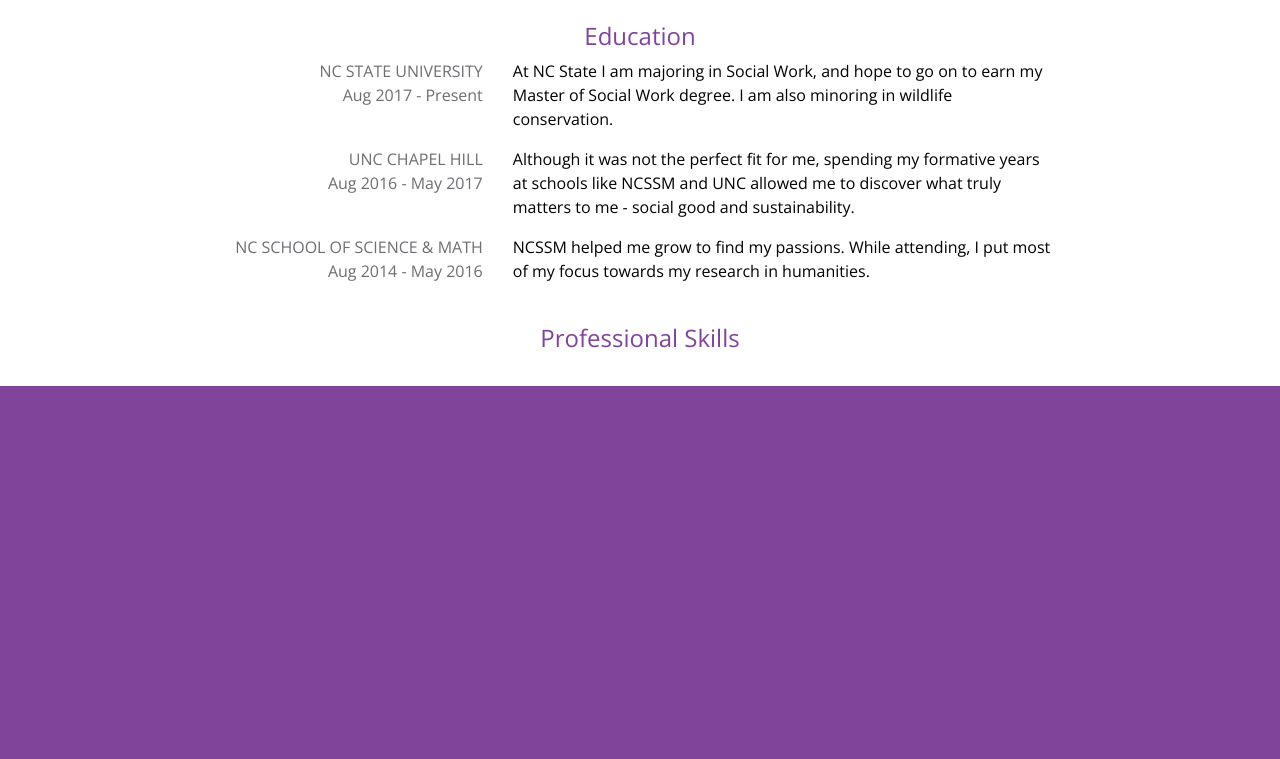
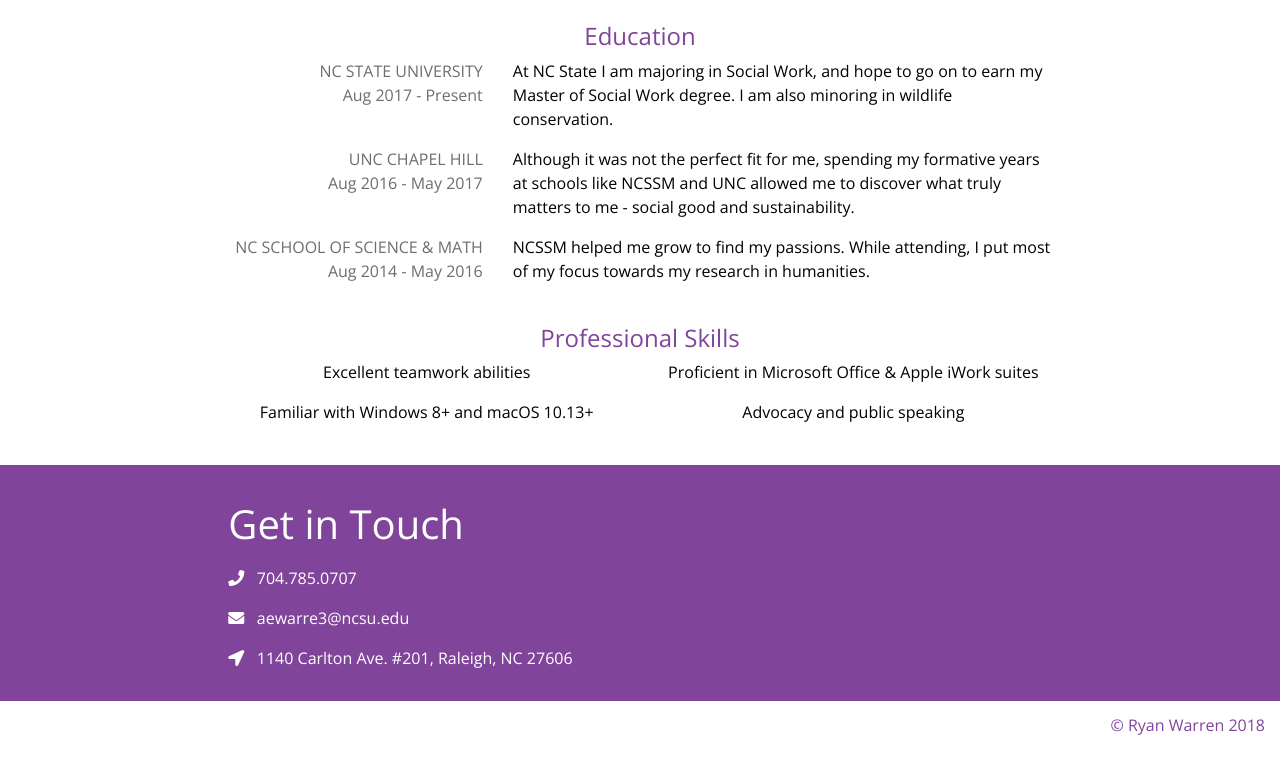
Before and after one commit to adboio/ryanwarren, a plain HTML site: page index.html in a window 1280 px wide. Shown: the part 1371-2130 px from the top of the page. Before the commit the page ends 1757 px from the top, so only its background shows below. Drawn offline with nearby package versions, Linux system fonts and the light colour scheme.

Commit message:
add skills, contact, and footer

```diff
--- a/index.html
+++ b/index.html
@@ -191,12 +191,42 @@
 					</div>
 				</div>
 
-				<div class="row">
-					<div class="col-12 text-center">
-
+				<div class="row" id="skills">
+					<div class="col-md-6 text-center">
+						<p>Excellent teamwork abilities</p>
+						<p>Familiar with Windows 8+ and macOS 10.13+</p>
+					</div>
+					<div class="col-md-6 text-center">
+						<p>Proficient in Microsoft Office &amp; Apple iWork suites</p>
+						<p>Advocacy and public speaking</p>
 					</div>
 				</div>
 			</div>
+		</div>
+	</div>
+
+	<div class="container-fluid" id="panel-two">
+		<div class="row">
+			<div class="col-md-8 offset-md-2">
+				<h1>Get in Touch</h1>
+			</div>
+		</div>
+		<div class="row" id="contact-row">
+			<div class="col-md-8 offset-md-2 text-left">
+				<!--
+				<p class="modal-info">704.785.0707 &nbsp;&nbsp;<i class="fas fa-phone modal-icon"></i></p>
+				<p class="modal-info">aewarre3@ncsu.edu &nbsp;&nbsp;<i class="fas fa-envelope modal-icon"></i></p>
+				<p class="modal-info">1140 Carlton Ave. #201, Raleigh, NC 27606 &nbsp;&nbsp;<i class="fas fa-location-arrow modal-icon"></i></p>-->
+				<p class="contact-info"><i class="fas fa-phone contact-icon"></i> &nbsp;&nbsp;704.785.0707</p>
+				<p class="contact-info"><i class="fas fa-envelope contact-icon"></i> &nbsp;&nbsp;aewarre3@ncsu.edu</p>
+				<p class="contact-info"><i class="fas fa-location-arrow contact-icon"></i> &nbsp;&nbsp;1140 Carlton Ave. #201, Raleigh, NC 27606</p>
+			</div>
+		</div>
+	</div>
+
+	<div class="container-fluid" id="footer">
+		<div class="col-md-12 text-right">
+			<h6>&copy; Ryan Warren 2018</h6>
 		</div>
 	</div>
 
--- a/style.css
+++ b/style.css
@@ -53,3 +53,24 @@ a:hover {
 .section {
 	margin-bottom: 25px;
 }
+
+#skills {
+	color: #000000;
+}
+
+#panel-two {
+	padding-top: 35px;
+	color: #ffffff;
+	background-color: #80459b;
+}
+
+#contact-row {
+	margin-top: 10px;
+	margin-bottom: 15px;
+}
+
+#footer {
+	color: #80459b;
+	background-color: #ffffff;
+	padding: 15px 0;
+}
```
